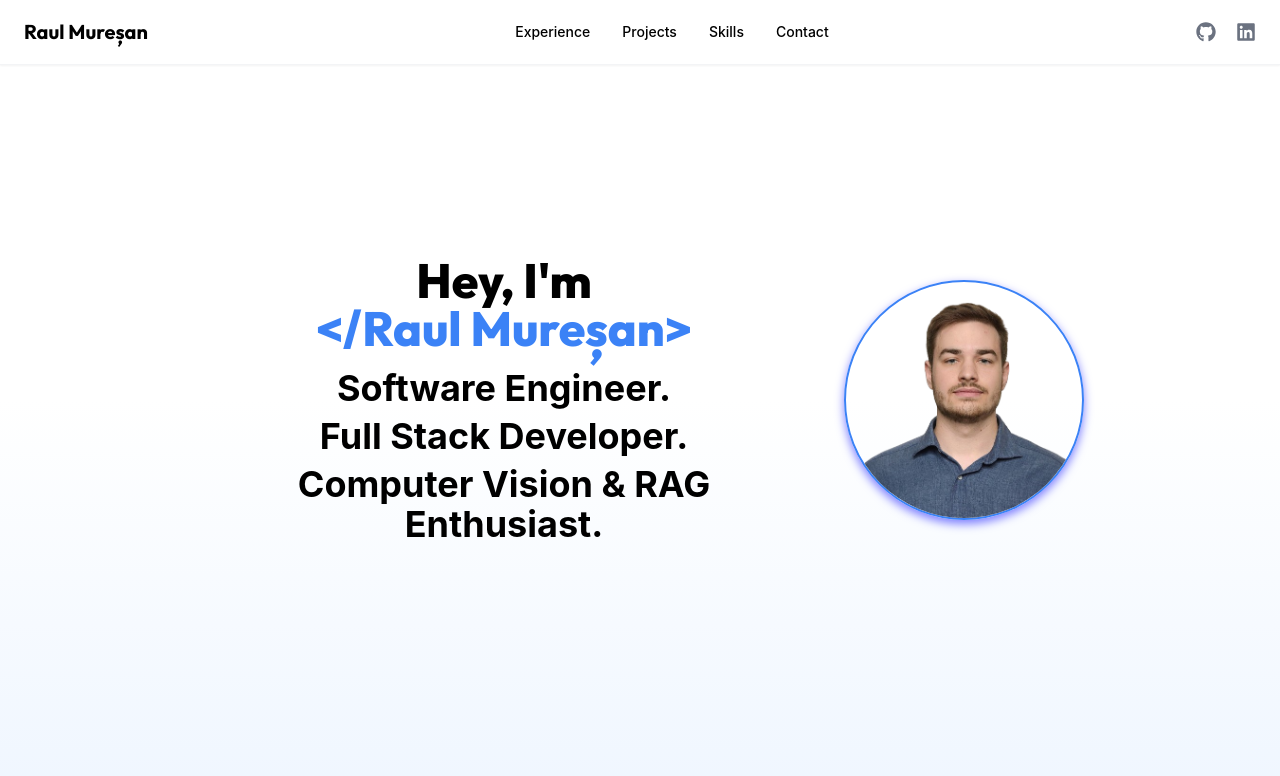
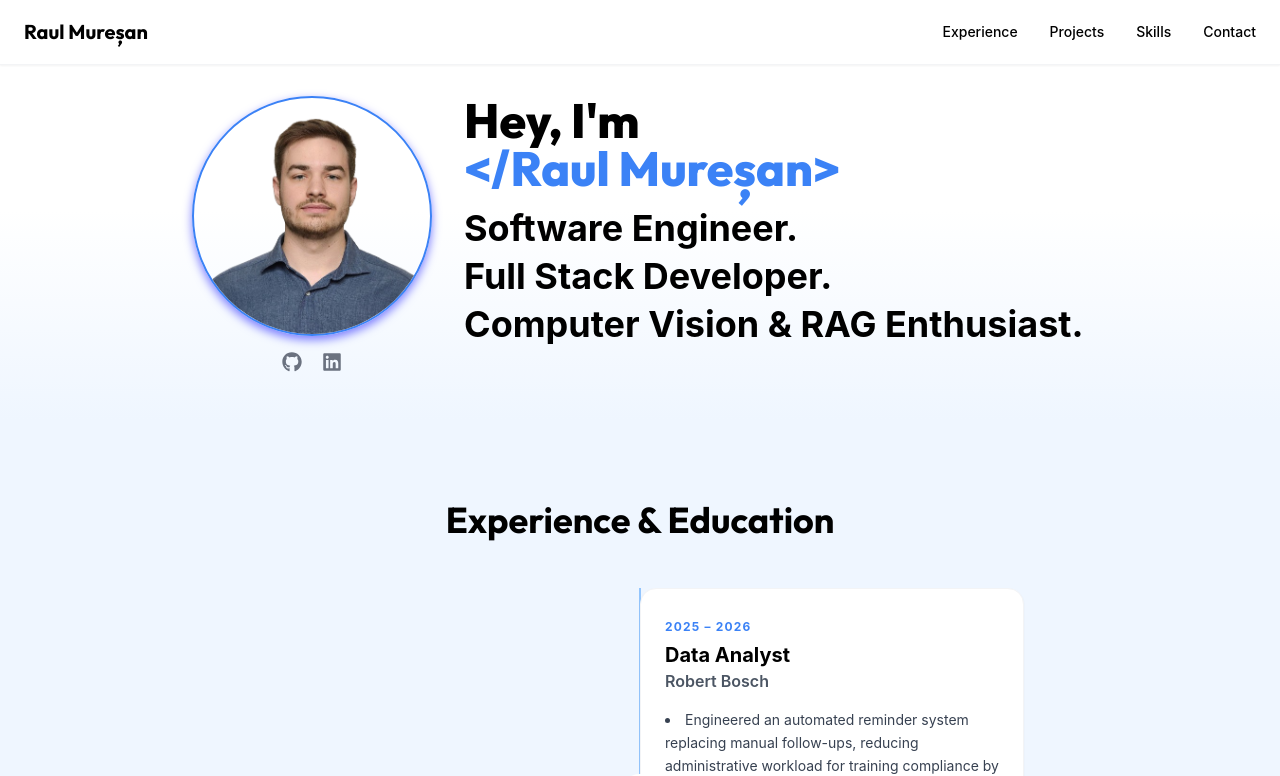
Before and after one commit to raul-muresan03/personal-website, a React (Vite) app: page / in a window 1280 px wide. Shown: the top 776 px of the page. Built offline with nearby package versions, Linux system fonts and the light colour scheme.

Commit message:
reorder hero section infos

```diff
--- a/src/components/sections/HeroSection.tsx
+++ b/src/components/sections/HeroSection.tsx
@@ -1,9 +1,27 @@
+import { FaGithub, FaLinkedin } from "react-icons/fa";
 import { HERO_TITLES } from "../../constants";
 
 export function HeroSection() {
     return (
-        <section id="home" className="h-screen flex flex-col items-center justify-center text-center p-6 md:flex-row md:space-x-8 bg-gradient-to-b from-white via-white to-blue-50">
-            <div className="md:w-1/2">
+        <section id="home" className="px-6 pt-24 pb-12 bg-gradient-to-b from-white via-white to-blue-50">
+            <div className="max-w-4xl mx-auto grid gap-8 md:grid-cols-[15rem_minmax(0,1fr)] items-start">
+                <div className="flex flex-col items-center gap-4">
+                    <img
+                        src="profile_picture.png"
+                        alt="Profile picture of Raul Mureșan"
+                        className="w-40 h-40 md:w-60 md:h-60 rounded-full object-cover border-2 border-blue-500 shadow-[0px_4px_10px_0px_rgba(0,0,255,0.5)]"
+                    />
+                    <div className="flex items-center space-x-5">
+                        <a href="https://github.com/raul-muresan03" target="_blank" rel="noopener noreferrer" aria-label="GitHub profile" className="text-gray-500 hover:text-gray-900 transition-colors">
+                            <FaGithub size={20} />
+                        </a>
+                        <a href="https://www.linkedin.com/in/raul-c%C4%83lin-mure%C8%99an-60598b197/" target="_blank" rel="noopener noreferrer" aria-label="LinkedIn profile" className="text-gray-500 hover:text-blue-600 transition-colors">
+                            <FaLinkedin size={20} />
+                        </a>
+                    </div>
+                </div>
+
+                <div className="min-w-0 text-left">
                     <h1 className="text-3xl md:text-5xl font-display font-extrabold mb-4">
                         Hey, I'm <br />
                         <span className="text-blue-500">&lt;/Raul Mureșan&gt;</span>
@@ -14,13 +32,6 @@ export function HeroSection() {
                         ))}
                     </div>
                 </div>
-
-            <div className="mt-6 md:mt-0">
-                <img
-                    src="profile_picture.png"
-                    alt="Profile picture of Raul Mureșan"
-                    className="w-40 h-40 md:w-60 md:h-60 rounded-full object-cover border-2 border-blue-500 shadow-[0px_4px_10px_0px_rgba(0,0,255,0.5)]"
-                />
             </div>
         </section>
     );
--- a/src/components/ui/Navbar.tsx
+++ b/src/components/ui/Navbar.tsx
@@ -1,4 +1,3 @@
-import { FaGithub, FaLinkedin } from "react-icons/fa";
 import { NAV_LINKS } from "../../constants";
 
 export function Navbar() {
@@ -27,15 +26,6 @@ export function Navbar() {
                         </button>
                     ))}
                 </div>
-
-                <div className="flex items-center space-x-5">
-                    <a href="https://github.com/raul-muresan03" target="_blank" rel="noopener noreferrer" aria-label="GitHub profile" className="text-gray-500 hover:text-gray-900 transition-colors">
-                        <FaGithub size={20} />
-                    </a>
-                    <a href="https://www.linkedin.com/in/raul-c%C4%83lin-mure%C8%99an-60598b197/" target="_blank" rel="noopener noreferrer" aria-label="LinkedIn profile" className="text-gray-500 hover:text-blue-600 transition-colors">
-                        <FaLinkedin size={20} />
-                    </a>
-                </div>
             </div>
         </nav>
     );
```
Lines whose indentation alone changed are shown as unchanged.
